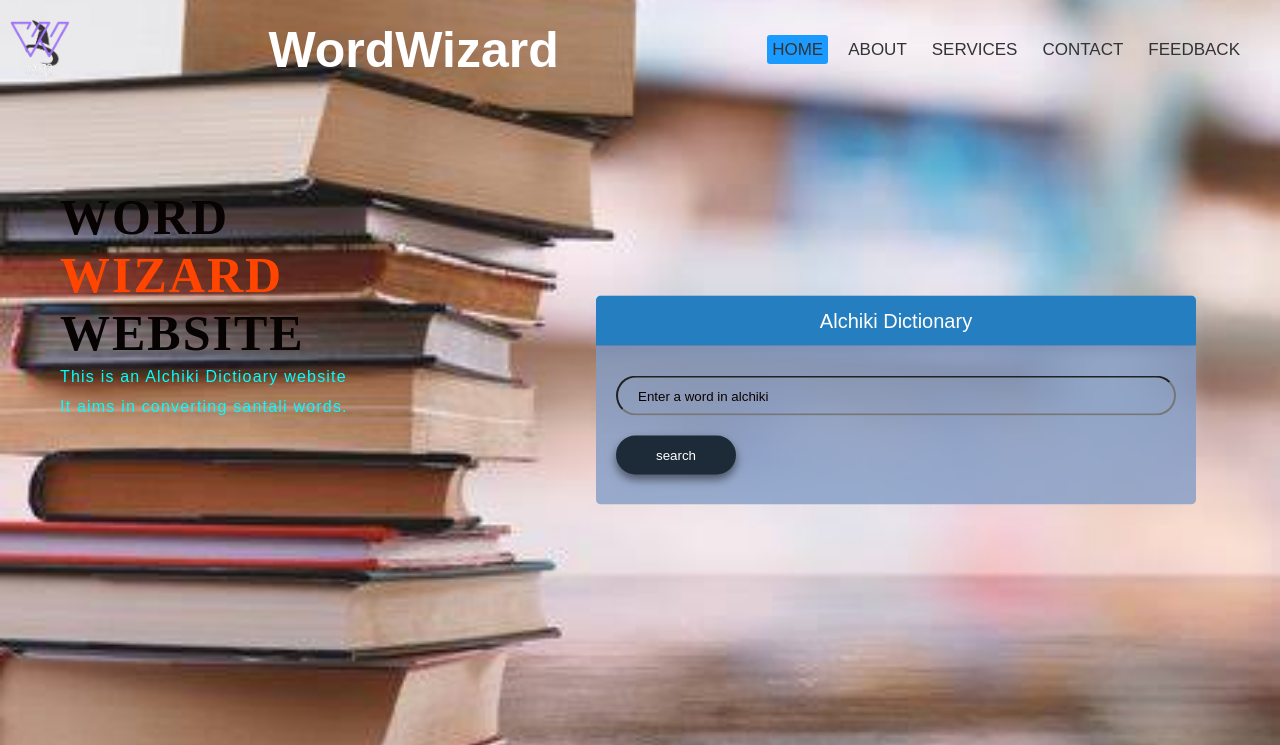
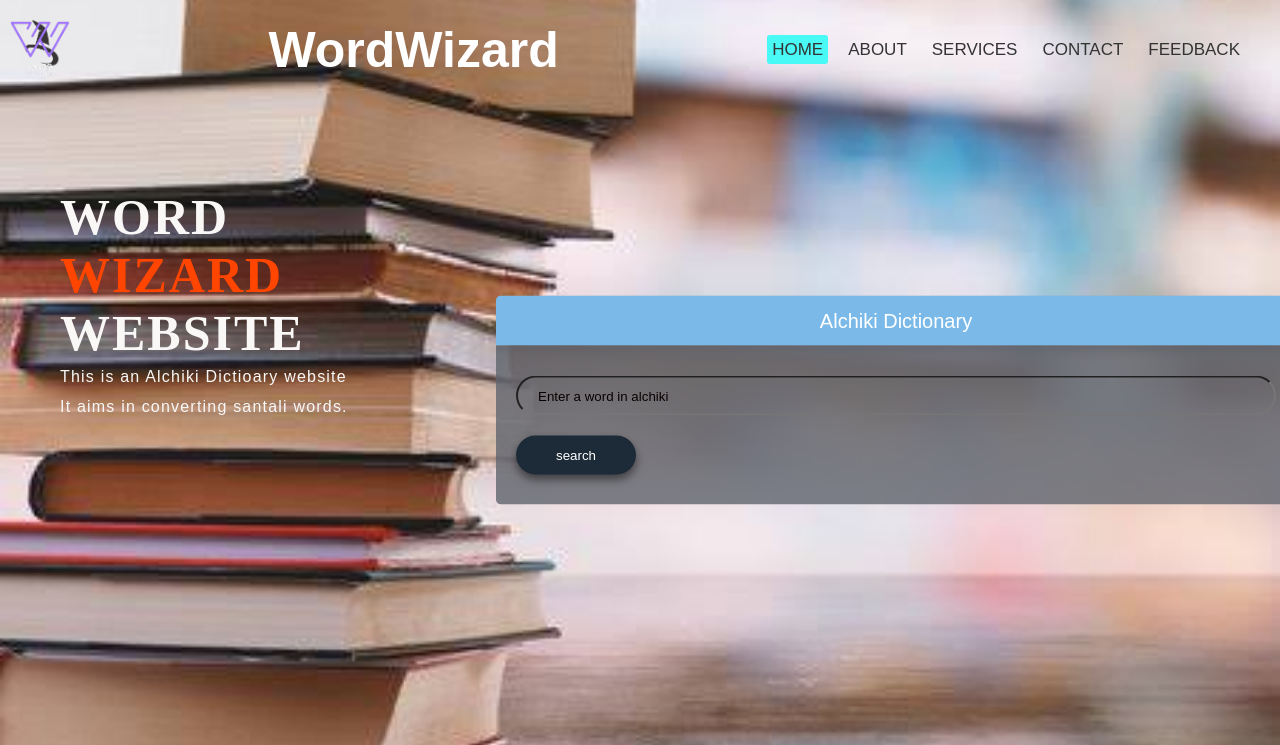
Before and after one commit to sanyukta001/dictionary, a Flask app: page / in a window 1280 px wide. Shown: the top 745 px of the page. Run offline with Flask 3, Linux system fonts and the light colour scheme.

Commit message:
ui updated

```diff
--- a/static/style.css
+++ b/static/style.css
@@ -169,7 +169,7 @@ nav ul li a {
 
 a.active,
 a:hover {
-  background: #1b9bff;
+  background: #48f9f6;
   transition: .5s;
 }
 
@@ -177,7 +177,7 @@ a:hover {
   width: 1200px;
   height: auto;
   margin: auto;
-  color: #fff;
+  color: #f3f1f1;
   position: relative;
 }
 
@@ -187,7 +187,8 @@ a:hover {
   font-family: Arial;
   letter-spacing: 1.2px;
   line-height: 30px;
-  color: cyan;
+  color: rgb(248, 248, 248);
+  text-decoration: blanchedalmond;
 }
 
 .content h1 {
@@ -196,7 +197,7 @@ a:hover {
   padding-left: 20px;
   margin-top: 9%;
   letter-spacing: 2px;
-  color: #070303;
+  color: #faf7f7;
 }
 
 .content span {
@@ -212,14 +213,14 @@ a:hover {
   border-radius: 5px;
   box-sizing: border-box;
   overflow: hidden;
-  width: 600px;
+  width: 800px;
 }
 
 .signin {
   position: relative;
   width: 100%;
   height: 50px;
-  background: #247ebf;
+  background: #7bbae8;
   color: #fff;
   text-align: center;
   line-height: 50px;
@@ -231,7 +232,7 @@ a:hover {
 .fold {
   position: relative;
   width: 100%;
-  background: rgba(131, 157, 199, 0.8);
+  background: rgba(95, 100, 109, 0.8);
   transform-origin: top;
   padding: 30px 20px;
   box-sizing: border-box;
```
